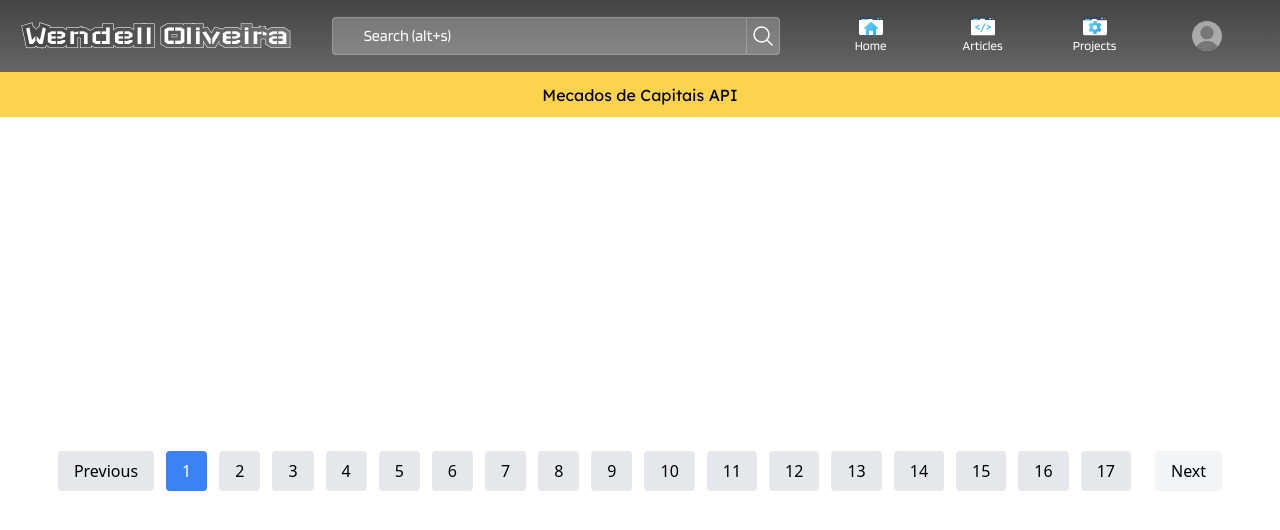
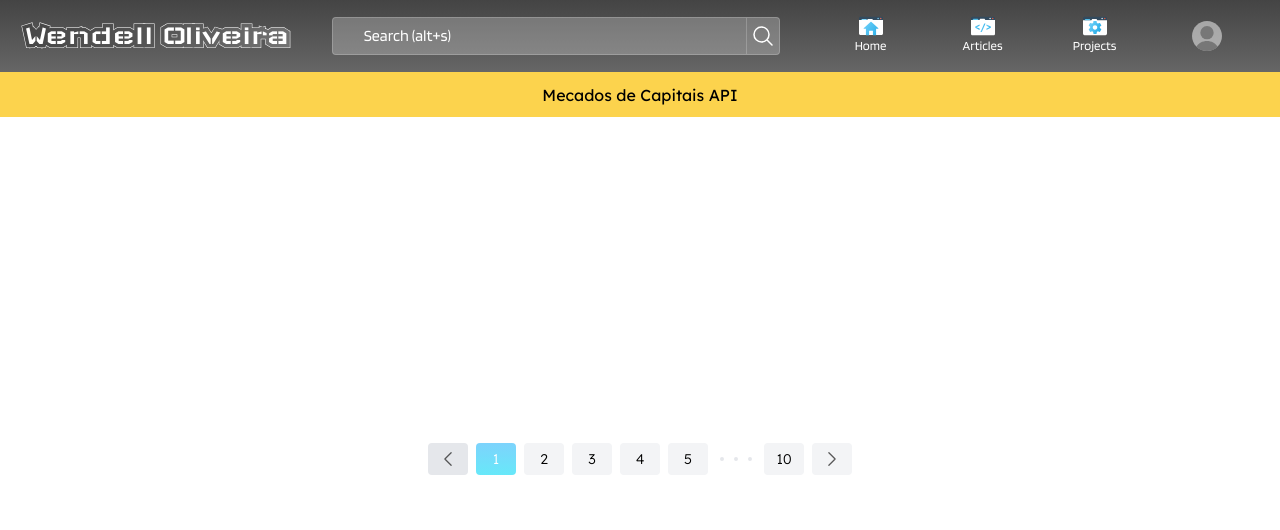
Before and after one commit to sowodev/my-portfolio, a React (Vite) app: page /test in a window 1280 px wide. Shown: the top 530 px of the page. Built offline with nearby package versions, Linux system fonts and the light colour scheme; what tailwindcss-hyphens would draw is missing.

Commit message:
implemented part of the pagination controller logic

```diff
--- a/src/pages/Test.tsx
+++ b/src/pages/Test.tsx
@@ -1,4 +1,5 @@
-import React from "react";
+import { ChevronLeftIcon, ChevronRightIcon } from "@heroicons/react/24/outline";
+import React, { useState } from "react";
 
 type Props = {
   current_page: number;
@@ -11,60 +12,162 @@ const PaginationController: React.FC<Props> = ({
   total_pages,
   onPageChange,
 }) => {
+  const pages_numbers: number[] = [];
+  const last_page = total_pages;
+
   const getPageNumbers = () => {
-    const pageNumbers: number[] = [];
-
     for (let i = 1; i <= total_pages; i++) {
-      pageNumbers.push(i);
+      pages_numbers.push(i);
     }
-
-    return pageNumbers;
   };
 
-  const handlePageChange = (pageNumber: number) => {
-    onPageChange(pageNumber);
+  getPageNumbers();
+
+  const handlePageChange = (page_number: number) => {
+    console.log(current_page, page_number);
+    onPageChange(page_number);
   };
 
+  const SecondBtn = () => (
+    <button
+      className={`flex h-8 w-10 font-[Lexend] font-light text-sm rounded justify-center items-center ${
+        current_page === 2
+          ? "bg-gradient-to-b from-sky-300 to-cyan-300 text-white cursor-not-allowed"
+          : "bg-gray-100 hover:bg-gray-200"
+      }`}
+      disabled={current_page === 2}
+      onClick={() => handlePageChange(2)}
+    >
+      {2}
+    </button>
+  );
+
+  const NextToLastBtn = () => (
+    <button
+      className={`flex h-8 w-10 font-[Lexend] font-light text-sm rounded justify-center items-center ${
+        current_page === 6
+          ? "bg-gradient-to-b from-sky-300 to-cyan-300 text-white cursor-not-allowed"
+          : "bg-gray-100 hover:bg-gray-200"
+      }`}
+      disabled={current_page === 6}
+      onClick={() => handlePageChange(6)}
+    >
+      {6}
+    </button>
+  );
+
   return (
-    <div className="flex flex-row justify-center my-4">
+    <div className="flex flex-row justify-center items-center gap-2 my-2">
       <button
-        className={`mr-3 py-2 px-4 rounded ${
+        className={`flex h-8 w-10 rounded justify-center items-center ${
           current_page === 1
             ? "bg-gray-200 cursor-not-allowed"
-            : "bg-gray-100 hover:bg-gray-300"
+            : "bg-gray-100 hover:bg-gray-200"
         }`}
         onClick={() => handlePageChange(current_page - 1)}
         disabled={current_page === 1}
       >
-        Previous
+        <ChevronLeftIcon className="h-5 w-5 stroke-[#333333ce] pointer-events-none" />
       </button>
-      {getPageNumbers().map((page_number) => {
-        return (
-          <button
-            key={page_number}
-            className={`mr-3 py-2 px-4 rounded ${
-              current_page === page_number
-                ? "bg-blue-500 text-white cursor-not-allowed"
-                : "bg-gray-200 hover:bg-gray-400"
-            }`}
-            disabled={current_page === page_number}
-            onClick={() => handlePageChange(page_number)}
-          >
-            {page_number}
-          </button>
-        );
-      })}
+
+      {/* button 1 */}
+      <button
+        className={`flex h-8 w-10 font-[Lexend] font-light text-sm rounded justify-center items-center ${
+          current_page === 1
+            ? "bg-gradient-to-b from-sky-300 to-cyan-300 text-white cursor-not-allowed"
+            : "bg-gray-100 hover:bg-gray-200"
+        }`}
+        disabled={current_page === 1}
+        onClick={() => handlePageChange(1)}
+      >
+        {1}
+      </button>
+      {/* end button 1 */}
+
+      {/* page_number buttons starts here! */}
+
+      {/* button 2 */}
+      {total_pages <= 7 ? (
+        <SecondBtn />
+      ) : current_page <= 4 ? (
+        <SecondBtn />
+      ) : (
+        <img className="h-8 w-10" src="/src/assets/imgs/dots.svg" alt="" />
+      )}
+      {/* end button 2 */}
 
       <button
-        className={`ml-3 py-2 px-4 rounded ${
+        className={`flex h-8 w-10 font-[Lexend] font-light text-sm rounded justify-center items-center ${
+          current_page === 3
+            ? "bg-gradient-to-b from-sky-300 to-cyan-300 text-white cursor-not-allowed"
+            : "bg-gray-100 hover:bg-gray-200"
+        }`}
+        disabled={current_page === 3}
+        onClick={() => handlePageChange(3)}
+      >
+        {3}
+      </button>
+      <button
+        className={`flex h-8 w-10 font-[Lexend] font-light text-sm rounded justify-center items-center ${
+          current_page === 4
+            ? "bg-gradient-to-b from-sky-300 to-cyan-300 text-white cursor-not-allowed"
+            : "bg-gray-100 hover:bg-gray-200"
+        }`}
+        disabled={current_page === 4}
+        onClick={() => handlePageChange(4)}
+      >
+        {4}
+      </button>
+      <button
+        className={`flex h-8 w-10 font-[Lexend] font-light text-sm rounded justify-center items-center ${
+          current_page === 5
+            ? "bg-gradient-to-b from-sky-300 to-cyan-300 text-white cursor-not-allowed"
+            : "bg-gray-100 hover:bg-gray-200"
+        }`}
+        disabled={current_page === 5}
+        onClick={() => handlePageChange(5)}
+      >
+        {5}
+      </button>
+
+      {/* button 6 */}
+
+      {total_pages <= 7 ? (
+        <NextToLastBtn />
+      ) : current_page >= total_pages - 3 ? (
+        <NextToLastBtn />
+      ) : (
+        <img className="h-8 w-10" src="/src/assets/imgs/dots.svg" alt="" />
+      )}
+
+      {/* end button 6 */}
+
+      {/* page_number buttons ends here! */}
+
+      {/* button end */}
+      <button
+        className={`flex h-8 w-10 font-[Lexend] font-light text-sm rounded justify-center items-center ${
+          current_page === last_page
+            ? "bg-gradient-to-b from-sky-300 to-cyan-300 text-white cursor-not-allowed"
+            : "bg-gray-100 hover:bg-gray-200"
+        }`}
+        disabled={current_page === last_page}
+        onClick={() => handlePageChange(last_page)}
+      >
+        {last_page}
+      </button>
+      {/* end button end */}
+
+      <button
+        className={`flex h-8 w-10 rounded justify-center items-center ${
           current_page === total_pages
             ? "bg-gray-200 cursor-not-allowed"
-            : "bg-gray-100 hover:bg-gray-300"
+            : "bg-gray-100 hover:bg-gray-200"
         }`}
         disabled={current_page === total_pages}
         onClick={() => handlePageChange(current_page + 1)}
       >
-        Next
+        <ChevronRightIcon className="h-5 w-5 stroke-[#333333ce] pointer-events-none" />
       </button>
     </div>
   );
@@ -79,13 +182,14 @@ const MyPaginationController: React.FC<Props> = function name({
 };
 
 const Test = function test() {
+  const [current_page, setCurrentPage] = useState(1);
   return (
     <div className="flex h-full w-full justify-center items-center">
       <div className="h-12">
         <PaginationController
-          current_page={1}
-          total_pages={17}
-          onPageChange={() => {}}
+          current_page={current_page}
+          total_pages={10}
+          onPageChange={setCurrentPage}
         />
       </div>
     </div>
```
Also changed, not shown: src/assets/imgs/dots.svg (added).
